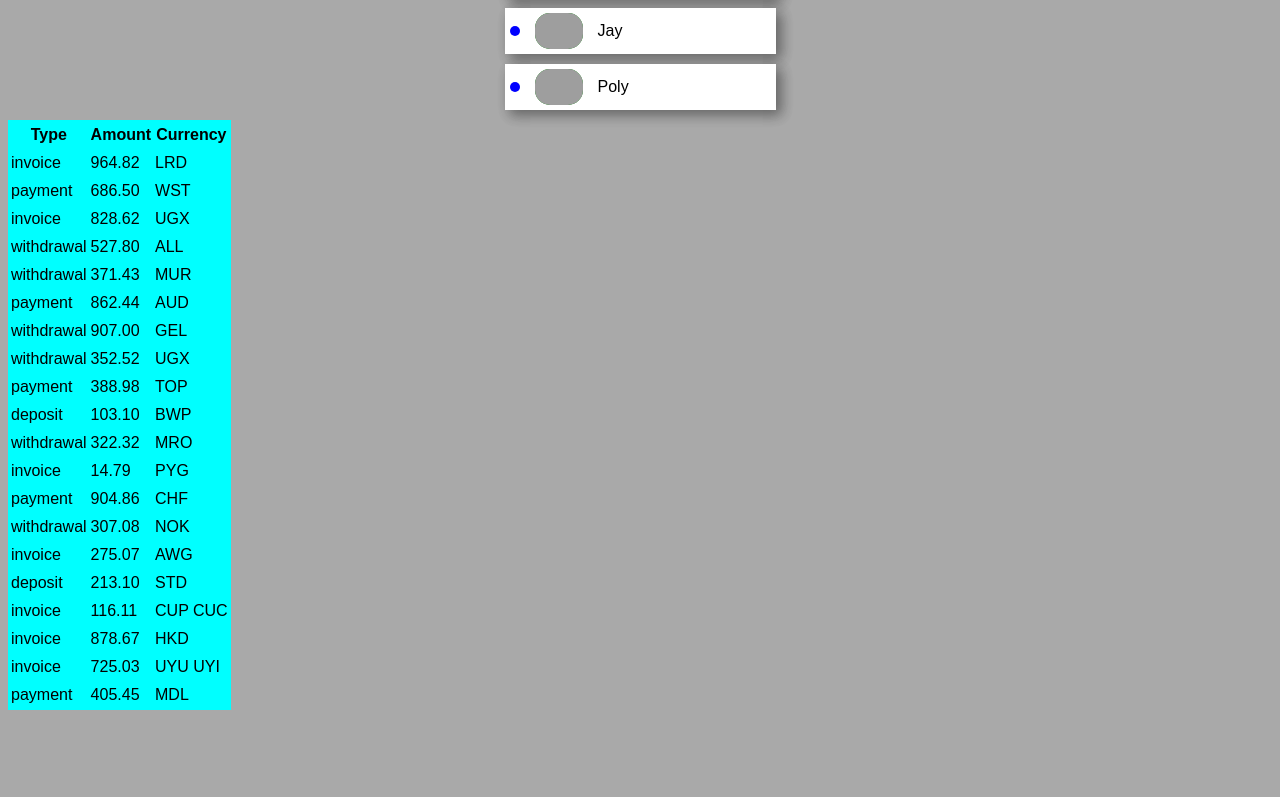
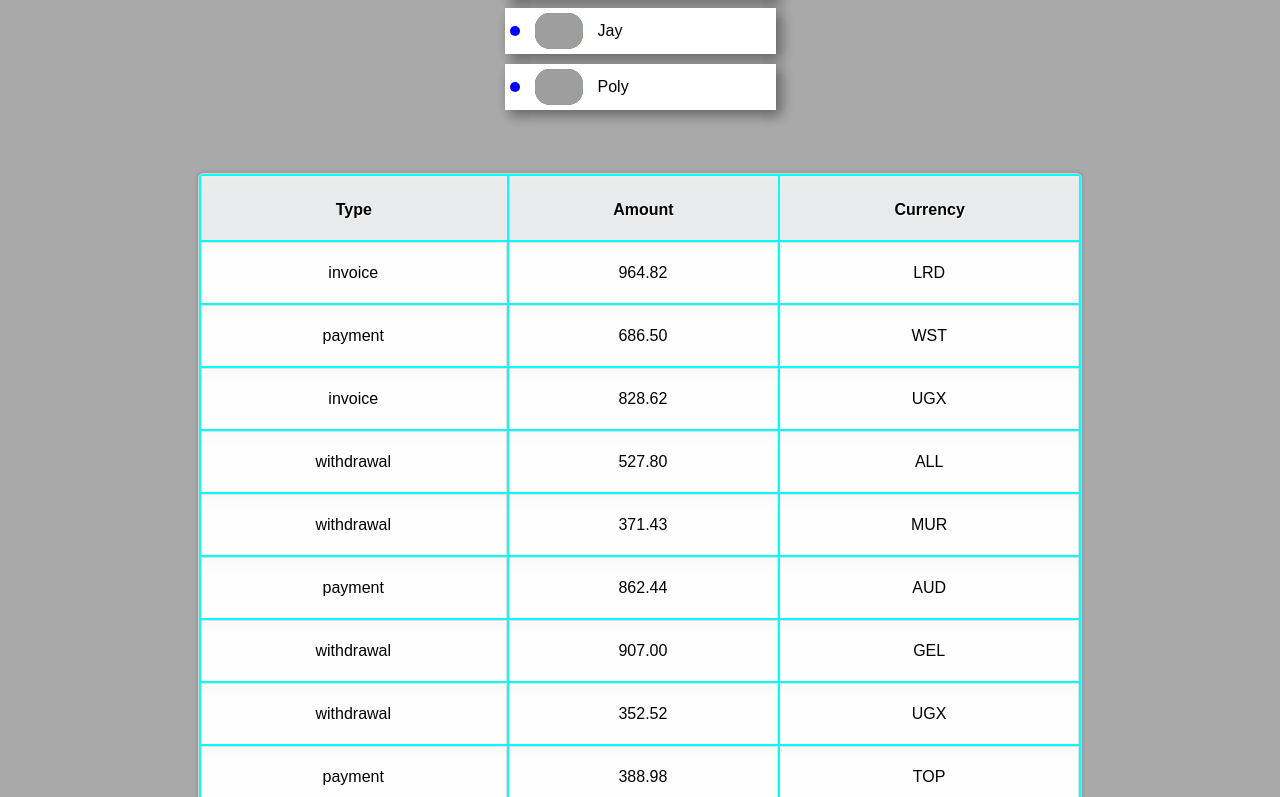
Before and after one commit to Viking3045/goit-react-hw-01-components, a React (Create React App) app: page / in a window 1280 px wide. Shown: the part 623-1420 px from the top of the page. Before the commit the page ends 1341 px from the top, so only its background shows below. Built offline with nearby package versions, Linux system fonts and the light colour scheme; grey boxes are pictures that could not be loaded.

Commit message:
add styles for 4 task

```diff
--- a/src/components/TransactionTable/TransactionTable.module.css
+++ b/src/components/TransactionTable/TransactionTable.module.css
@@ -0,0 +1,83 @@
+table {
+    overflow: hidden;
+    border: 1px solid #d3d3d3;
+    background: #fefefe;
+    width: 70%;
+    margin: 5% auto 0;
+    -moz-border-radius: 5px;
+    /* FF1+ */
+    -webkit-border-radius: 5px;
+    /* Saf3-4 */
+    border-radius: 5px;
+    -moz-box-shadow: 0 0 4px rgba(0, 0, 0, 0.2);
+    -webkit-box-shadow: 0 0 4px rgba(0, 0, 0, 0.2);
+}
+
+th,
+td {
+    padding: 18px 28px 18px;
+    text-align: center;
+}
+
+th {
+    padding-top: 22px;
+    text-shadow: 1px 1px 1px #fff;
+    background: #e8eaeb;
+}
+
+td {
+    border-top: 1px solid #e0e0e0;
+    border-right: 1px solid #e0e0e0;
+}
+
+tr.odd-row td {
+    background: #f6f6f6;
+}
+
+td.first,
+th.first {
+    text-align: left
+}
+
+td.last {
+    border-right: none;
+}
+
+td {
+    background: -moz-linear-gradient(100% 25% 90deg, #fefefe, #f9f9f9);
+    background: -webkit-gradient(linear, 0% 0%, 0% 25%, from(#f9f9f9), to(#fefefe));
+}
+
+tr.odd-row td {
+    background: -moz-linear-gradient(100% 25% 90deg, #f6f6f6, #f1f1f1);
+    background: -webkit-gradient(linear, 0% 0%, 0% 25%, from(#f1f1f1), to(#f6f6f6));
+}
+
+th {
+    background: -moz-linear-gradient(100% 20% 90deg, #e8eaeb, #ededed);
+    background: -webkit-gradient(linear, 0% 0%, 0% 20%, from(#ededed), to(#e8eaeb));
+}
+
+tr:first-child th.first {
+    -moz-border-radius-topleft: 5px;
+    -webkit-border-top-left-radius: 5px;
+    /* Saf3-4 */
+}
+
+tr:first-child th.last {
+    -moz-border-radius-topright: 5px;
+    -webkit-border-top-right-radius: 5px;
+    /* Saf3-4 */
+}
+
+tr:last-child td.first {
+    -moz-border-radius-bottomleft: 5px;
+    -webkit-border-bottom-left-radius: 5px;
+    /* Saf3-4 */
+}
+
+tr:last-child td.last {
+    -moz-border-radius-bottomright: 5px;
+    -webkit-border-bottom-right-radius: 5px;
+    /* Saf3-4 */
+}
```
Also changed, not shown: src/index.css (line endings or trailing spaces).
